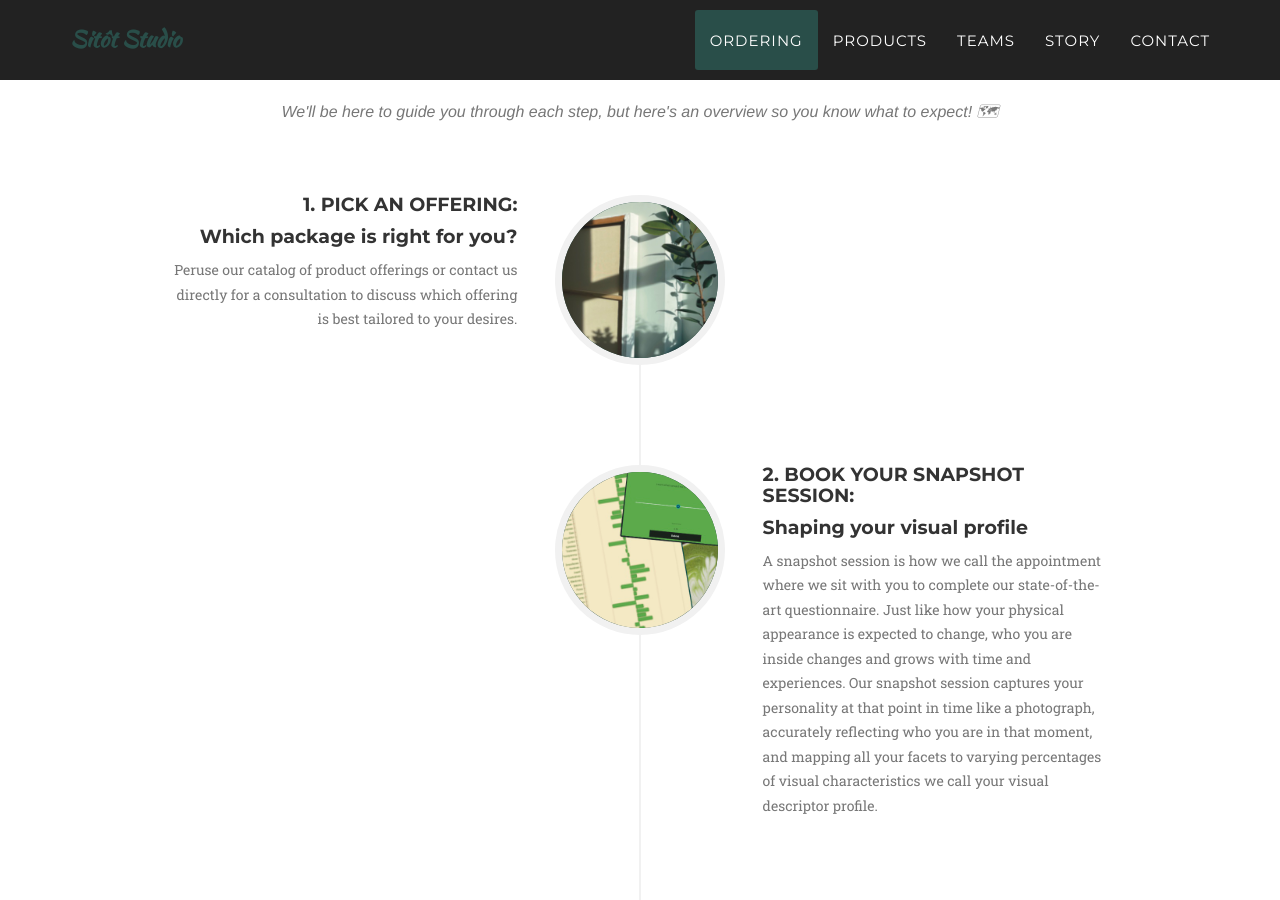
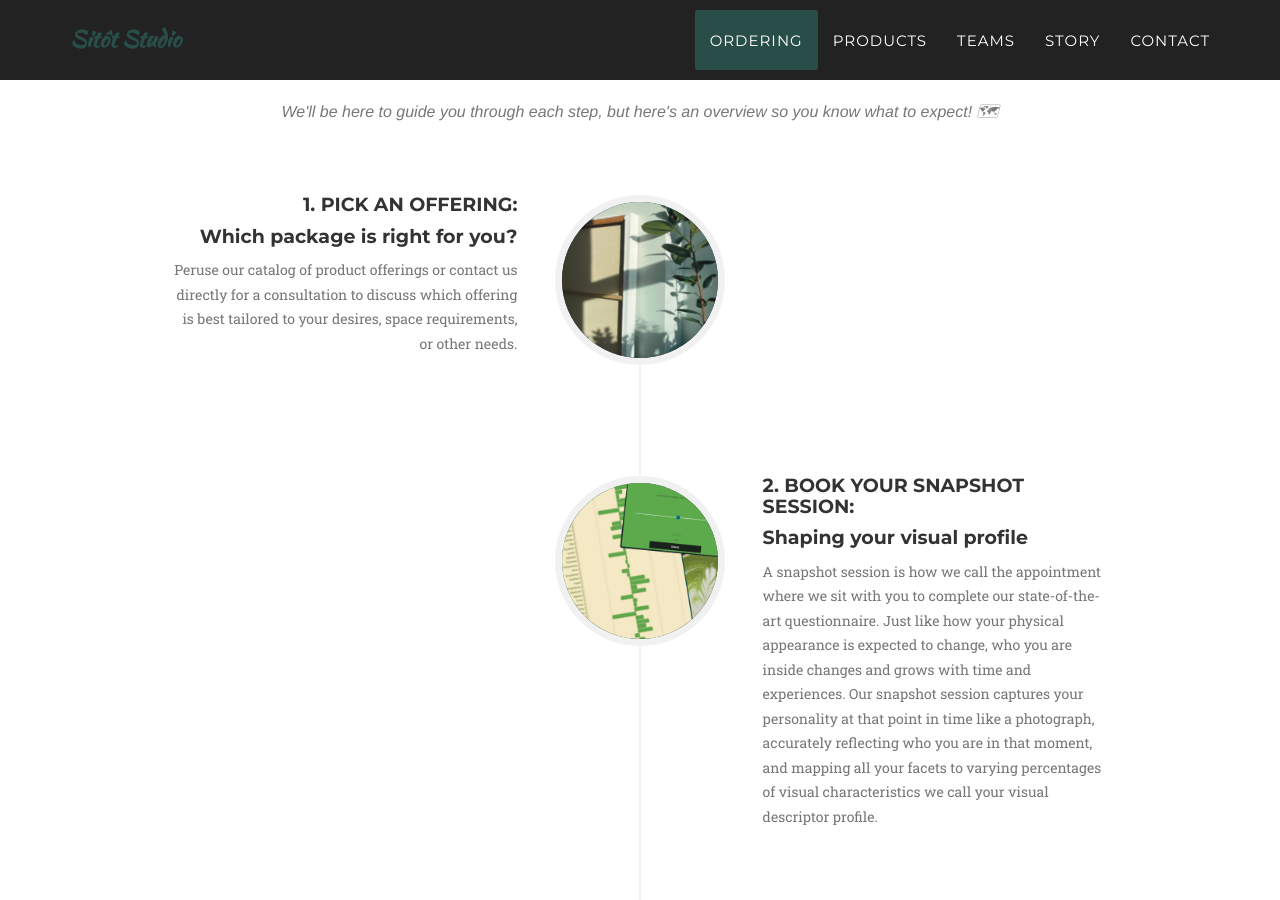
Before and after one commit to sitotstudio/sitotstudio.github.io, a Jekyll site: the page built from index.html, in a window 1280 px wide and 900 px high, scrolled down 985 px. Built offline with Jekyll 4.4.1, drawn with Linux system fonts in a browser that asks for light colours; some web fonts are replaced.

Commit message:
Fix toggle expand + typos

```diff
--- a/_includes/about.html
+++ b/_includes/about.html
@@ -20,7 +20,7 @@
                                     <h4 class="subheading">Which package is right for you?</h4>
                                 </div>
                                 <div class="timeline-body">
-                                    <p class="text-muted">Peruse our catalog of product offerings or contact us directly for a consultation to discuss which offering is best tailored to your desires.</p>
+                                    <p class="text-muted">Peruse our catalog of product offerings or contact us directly for a consultation to discuss which offering is best tailored to your desires, space requirements, or other needs.</p>
                                 </div>
                             </div>
                         </li>
--- a/_includes/services.html
+++ b/_includes/services.html
@@ -8,33 +8,33 @@
                 </div>
             </div>
             <div class="row text-center">
-                <div class="col-md-4">
+                <div class="col-md-4 service-item">
                     <span class="fa-stack fa-4x">
                         <i class="fa fa-circle fa-stack-2x text-primary"></i>
                         <i class="fa fa-paint-brush fa-stack-1x fa-inverse"></i>
                     </span>
                     <h4 class="service-heading">Fine Arts</h4>
-                    <h5 class="service-subtitle text-muted">Exploring a new abstract genre.</h6>
+                    <h6 class="service-subtitle text-muted">Exploring a new abstract genre.</h6>
                     <p class="service-description text-muted">Since we aim to create art about you, our artists are trained to expertly combine representational accuracy with each their unique tastes that brings your art piece to life. Research shows that constraints boost creativity and incidentally, by creating a list of verbal visual descriptors for each art piece (for example, 57.89% geometric, 32.61% saturated, etc.), we have seen our artists explore visual combinations that push the limits of their own imagination. The heart of our art team is therefore rooted in a deep respect for the craft and journey of creating, and in maximizing creativity by providing the conditions to energize and highlight our carefully selected artists' craft, skill, and eye in every piece.</p>
                     <a href="#" class="toggle-description">Say more</a>
                 </div>
-                <div class="col-md-4">
+                <div class="col-md-4 service-item">
                     <span class="fa-stack fa-4x">
                         <i class="fa fa-circle fa-stack-2x text-primary"></i>
                         <i class="fa fa-flask fa-stack-1x fa-inverse"></i>
                     </span>
                     <h4 class="service-heading">Neuroscience & Psychology</h4>
-                    <h5 class="service-subtitle text-muted">Academia, applied.</h6>
+                    <h6 class="service-subtitle text-muted">Academia, applied.</h6>
                     <p class="service-description text-muted">How do existing limitations in personality tests inform and affect the way questionnaires are made? How do existing categorizations capture a full human person when we are ever-changing, and full of contradictions? Our work is rooted in academia, but fundamentally challenges the over-representation of colonial understanding of the human heart, affecting how we approach understanding personalities, and which commonly coined personality "traits" have been made to oppose another. Our approach to personality mapping is fun, scientifically rigorous, cross-cultural, iterative, and you may find that it captures sides of you that no other test has been able to capture.</p>
                     <a href="#" class="toggle-description">Say more</a>
                 </div>
-                <div class="col-md-4">
+                <div class="col-md-4 service-item">
                     <span class="fa-stack fa-4x">
                         <i class="fa fa-circle fa-stack-2x text-primary"></i>
                         <i class="fa fa-gears fa-stack-1x fa-inverse"></i>
                     </span>
                     <h4 class="service-heading">Software Engineering</h4>
-                    <h5 class="service-subtitle text-muted">By artists, for artists.</h6>
+                    <h6 class="service-subtitle text-muted">By artists, for artists.</h6>
                     <p class="service-description text-muted">Our team of software engineers are first and foremost creatives. We believe that software of scale does not find its best application in the realm of art. Our software is crafted in a way that is intertwined with the human touch, and extensive domain knowledge (in our case, the worlds of personality testing, visual metaphor theory, and cross-modal perception). Our software is like slow fashion; bespoke, timeless, and with care in every stitch.</p>
                     <a href="#" class="toggle-description">Say more</a>
                 </div>
```
